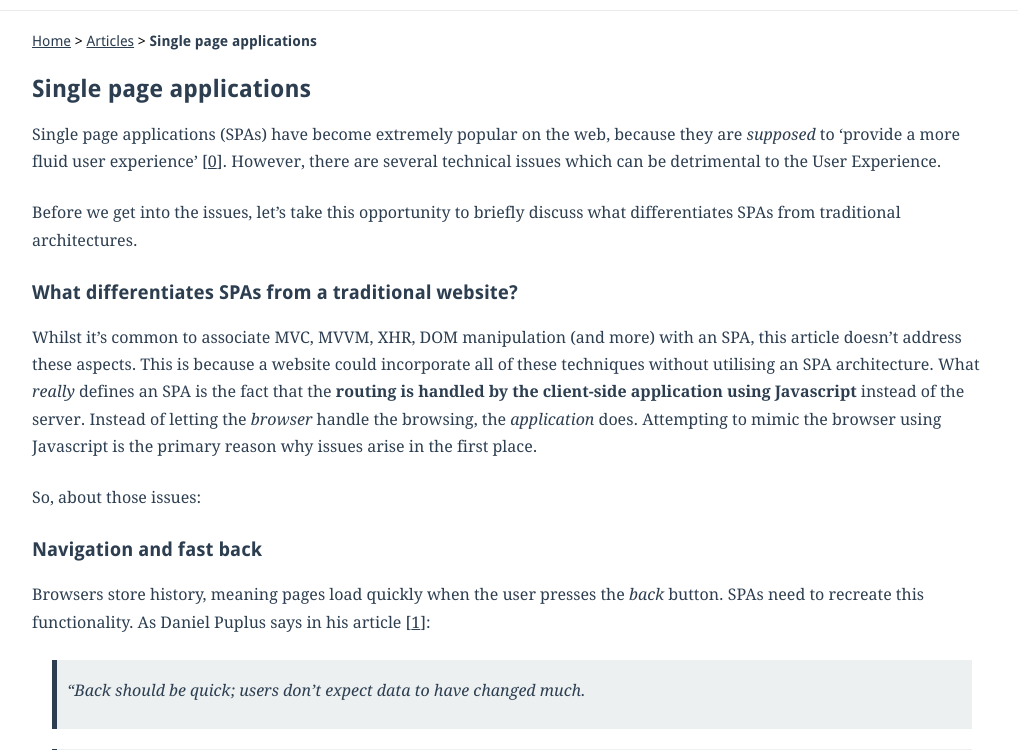
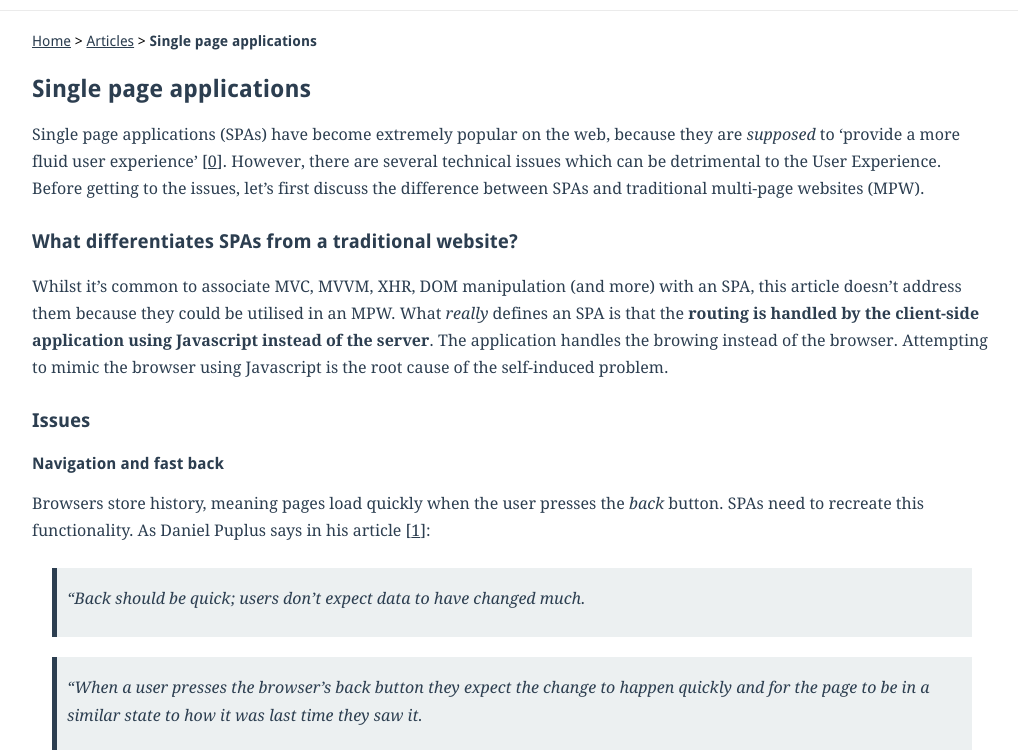
Before and after one commit to adamsilver/adamsilver.io-jekyll, a Jekyll site: the page built from _posts/2014-08-11-single-page-applications.md, in a window 1280 px wide and 900 px high, cut to the strip 150-900 px from the top of the window. Shown: the whole strip, without its empty margins (128-1146 px from the left). Built offline with Jekyll 4.4.1, drawn with Linux system fonts in a browser that asks for light colours; Markdown is read by kramdown in place of the engine named in the settings.

Commit message:
improve spa

```diff
--- a/_posts/2014-08-11-single-page-applications.md
+++ b/_posts/2014-08-11-single-page-applications.md
@@ -5,17 +5,15 @@ date:   2014-08-11 09:00:01
 categories: js
 ---
 
-Single page applications (SPAs) have become extremely popular on the web, because they are *supposed* to 'provide a more fluid user experience' [[0](#ref0)]. However, there are several technical issues which can be detrimental to the User Experience.
-
-Before we get into the issues, let's take this opportunity to briefly discuss what differentiates SPAs from traditional architectures.
+Single page applications (SPAs) have become extremely popular on the web, because they are *supposed* to 'provide a more fluid user experience' [[0](#ref0)]. However, there are several technical issues which can be detrimental to the User Experience. Before getting to the issues, let's first discuss the difference between SPAs and traditional multi-page websites (MPW).
 
 ## What differentiates SPAs from a traditional website?
 
-Whilst it's common to associate MVC, MVVM, XHR, DOM manipulation (and more) with an SPA, this article doesn't address these aspects. This is because a website could incorporate all of these techniques without utilising an SPA architecture. What *really* defines an SPA is the fact that the **routing is handled by the client-side application using Javascript** instead of the server. Instead of letting the *browser* handle the browsing, the *application* does. Attempting to mimic the browser using Javascript is the primary reason why issues arise in the first place.
+Whilst it's common to associate MVC, MVVM, XHR, DOM manipulation (and more) with an SPA, this article doesn't address them because they could be utilised in an MPW. What *really* defines an SPA is that the **routing is handled by the client-side application using Javascript instead of the server**. The application handles the browing instead of the browser. Attempting to mimic the browser using Javascript is the root cause of the self-induced problem.
 
-So, about those issues:
+## Issues
 
-## Navigation and fast back
+### Navigation and fast back
 
 Browsers store history, meaning pages load quickly when the user presses the *back* button. SPAs need to recreate this functionality. As Daniel Puplus says in his article [[1](#ref1)]:
 
@@ -33,7 +31,7 @@ Upon 'navigating', the application will need a method of storing and retrieving
 
 The application will also need to determine *when* to store and retrieve pages from the cache. Navigation typically utilises *pushState* or *hashchange* and the application will need to differentiate between the user changing the URL (via clicking a link or typing a URL in the location bar) or manually hitting back/forward, which is not straightforward [[2](#ref2)].
 
-## Navigation and remembering scroll history position
+### Navigation and remembering scroll history position
 
 Browsers conveniently remember the scroll position of the pages you have visited and as Daniel Puplus says in his article:
 
@@ -41,7 +39,7 @@ Browsers conveniently remember the scroll position of the pages you have visited
 
 Clicking forward or back should remember the scroll position, but unfortunately, as SPAs rely on faux navigation this functionality is lost. Upon navigation, the application will need to remember the scroll position so that it can be retrieved later. This is a topic heavily related to "Navigation and fast back" discussed previously.
 
-## Cancelling navigation
+### Cancelling navigation
 
 The browser provides a *cancel* button, which when pressed, cancels the loading of the requested page. If a user clicks another link, the browser will cancel the previous request if one is in progress. This is useful for performance and also ensures the user's internet data allowance isn't eaten up unnecessarily.
 
@@ -49,15 +47,15 @@ SPA pages are likely to be retrieved via XHR, meaning several requests could be
 
 The application will need to handle this functionality too. This means exposing a custom *cancel* button (which is obviously not desirable), and the application needs to handle duplicate requests as well as cancelling all previous (in-progress) requests.
 
-## Navigation and data loss
+### Navigation and data loss
 
 Browsers normally provide the *beforeunload* event which allows the application to warn against losing unsaved changes. The application router will need to provide a hook to repicate this functionality.
 
-## Search engine optimisation
+### Search engine optimisation
 
 Some SPAs don't require SEO, but for those that do, the solutions aren't straightforward [[3](#ref3)].
 
-## Navigation and loading CSS &amp; JS
+### Navigation and loading CSS &amp; JS
 
 If an SPA grows to a significant size, loading the entire application on page load may be detrimental to the experience because it's akin to loading all pages of a website when only the home page was requested. Unfortunately, this leads to attempting to load CSS and JS for certain pages. Script loading is notoriously difficult and contains unreliable hacks [[4](#ref4)]. This can be fatal to the reliability of the application.
 
```
